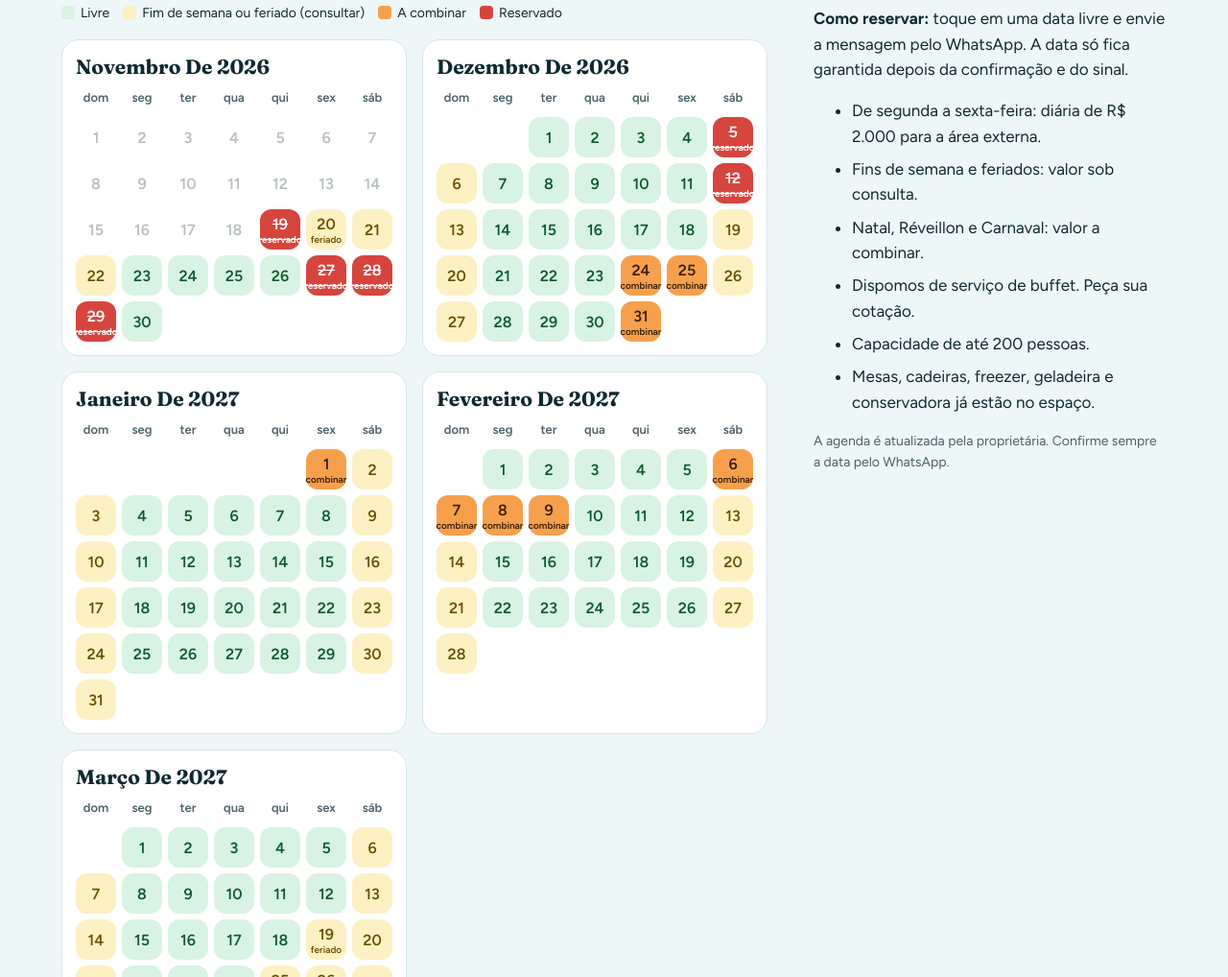
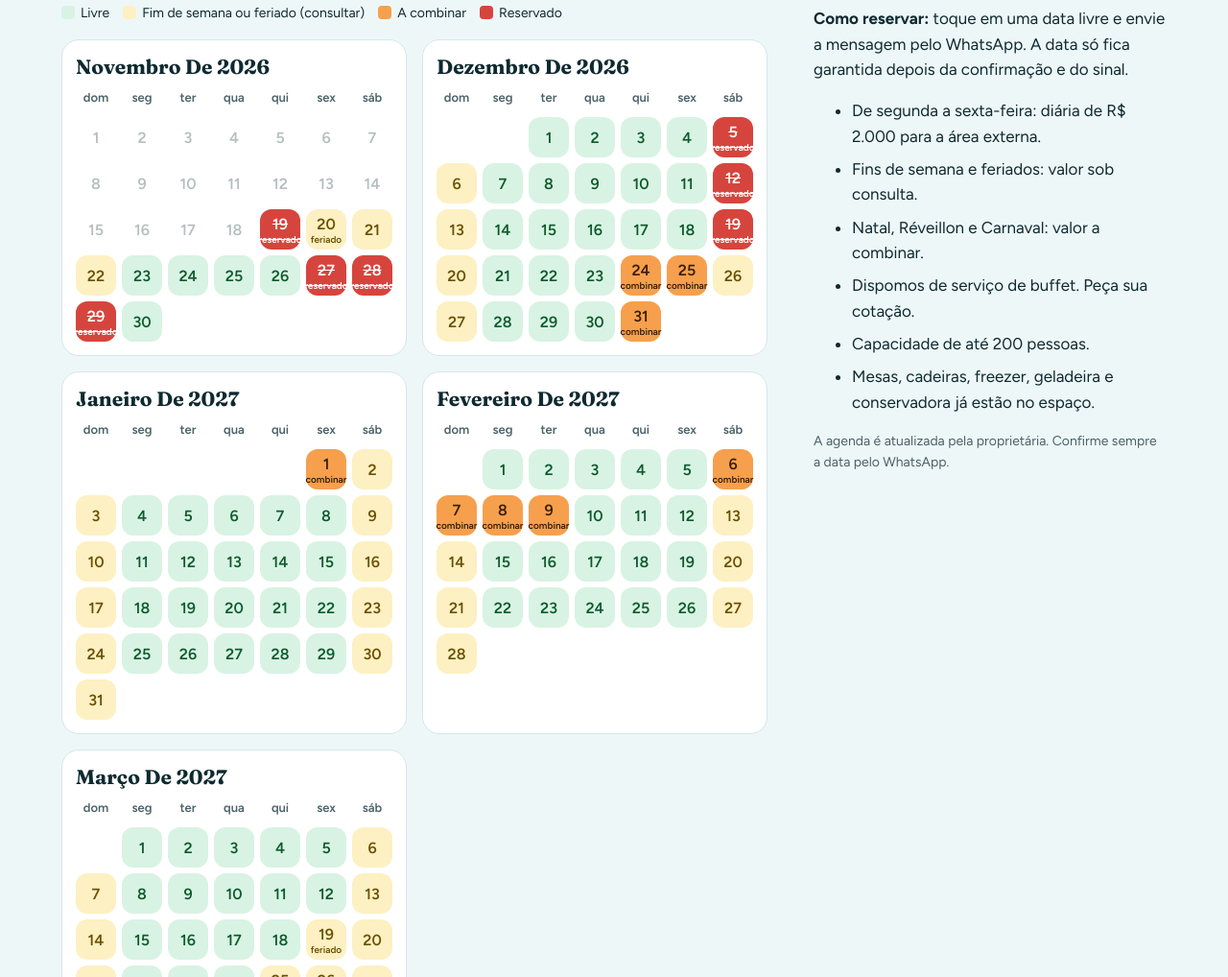
Before and after one commit to renatabezerrag-ui/mansaoeusebio, a plain HTML site: page index.html in a window 1280 px wide. Shown: the part 3086-4104 px from the top of the page at 96% size. Drawn offline with Linux system fonts and the light colour scheme.

Commit message:
Agenda: 19/12 reservado
Co-Authored-By: Claude Opus 5.5 <noreply@anthropic.com>
Claude-Session: https://claude.ai/code/session_01SonMf9Rq7522dpQz7rH7Y1

```diff
--- a/index.html
+++ b/index.html
@@ -159,7 +159,7 @@ footer .small{color:#bfe0e4}
 {
 const ZAP='5585999119629';
 // Datas já reservadas (AAAA-MM-DD). Atualizar aqui.
-const RESERVADAS=['2026-11-19','2026-11-27','2026-11-28','2026-11-29','2026-12-05','2026-12-12'];
+const RESERVADAS=['2026-11-19','2026-11-27','2026-11-28','2026-11-29','2026-12-05','2026-12-12','2026-12-19'];
 const FERIADOS={'2026-11-20':'Consciência Negra','2026-12-25':'Natal','2026-12-31':'Réveillon','2027-01-01':'Ano Novo','2027-02-08':'Carnaval','2027-02-09':'Carnaval','2027-03-19':'São José','2027-03-25':'Data Magna CE','2027-03-26':'Sexta-feira Santa','2027-04-21':'Tiradentes','2027-05-01':'Dia do Trabalho','2027-05-27':'Corpus Christi','2027-09-07':'Independência','2027-10-12':'N. Sra. Aparecida','2027-11-02':'Finados','2027-11-15':'Proclamação','2027-11-20':'Consciência Negra','2027-12-25':'Natal','2027-12-31':'Réveillon'};
 const FOTOS=[['piscina','Piscina com cascata'],['drone1','Vista de cima'],['frente','Entrada com espelho d\'água'],['piscina4','Piscina e espreguiçadeiras'],['pergolado','Pergolado com deck'],['churrasqueira','Churrasqueira e forno a lenha'],['jardim','Jardim e garagem'],['jardim2','Jardim e varandas'],['pergolado2','Jardim com pergolado'],['aereo','Pátio interno'],['cascata','Cascata'],['drone2','Área da piscina'],['drone3','Localização']];
 document.getElementById('gal').innerHTML=FOTOS.map(([f,t])=>`<figure><img src="${f}.jpg" alt="${t}" loading="lazy"><figcaption>${t}</figcaption></figure>`).join('');
```
